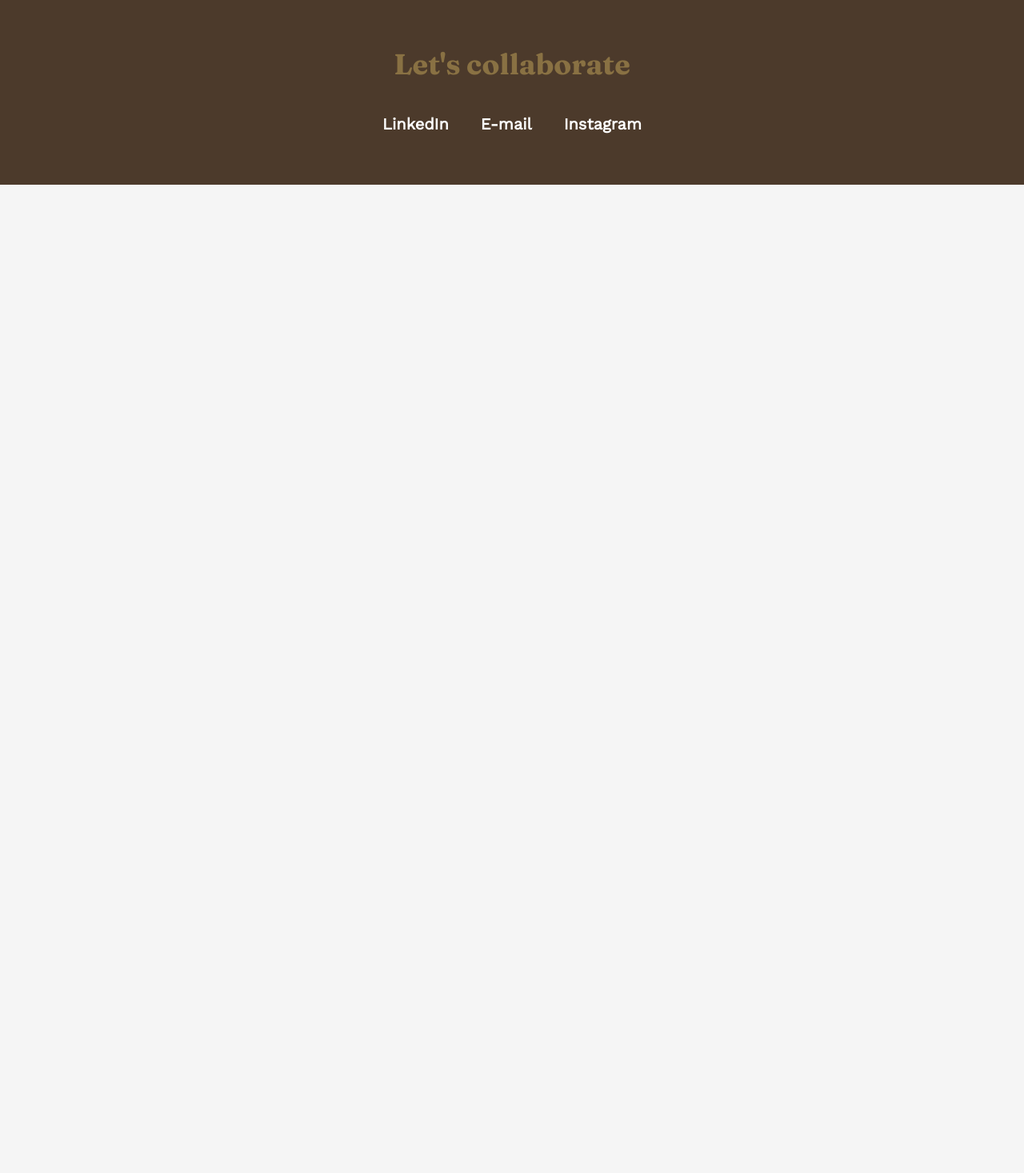
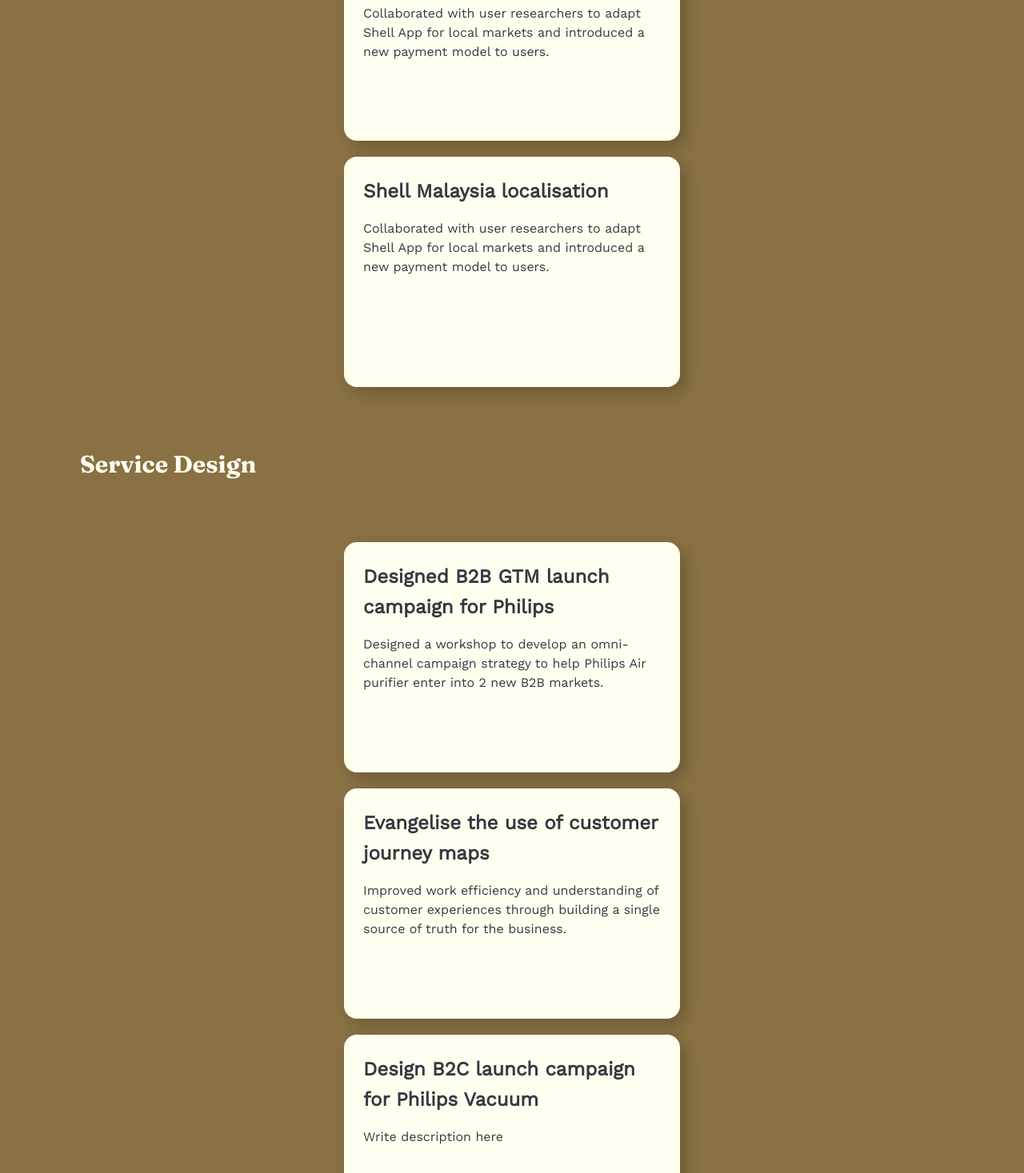
Before and after one commit to kateyibozhou/react-portfolio, a React (Create React App) app: page /projects in a window 1280 px wide. Shown: the part 1330-2797 px from the top of the page at 80% size. Before the commit the page ends 1561 px from the top, so only its background shows below. Built offline with nearby package versions, Linux system fonts and the light colour scheme.

Commit message:
merge fix

```diff
--- a/src/components/CaseStudy.tsx
+++ b/src/components/CaseStudy.tsx
@@ -9,6 +9,15 @@
   [key: string]: string | undefined;
 }
 
+const FullViewPortContainer = styled.section`
+  min-height: 100vh;
+  display: flex;
+  flex-direction: column;
+  align-content: stretch;
+  justify-content: space-between;
+  align-items: stretch;
+`;
+
 const CaseStudyContainer = styled.div`
   text-align: left;
   margin: calc(0.5rem + 2vw);
@@ -18,17 +27,18 @@
 `;
 
 const OnePagerSummary = styled.div`
+  padding: calc(1rem + 4vw);
   display: flex;
   flex-direction: column;
-  align-items: center;
+  text-align: left;
+  align-items: space-between;
   justify-content: center;
   min-height: 100vh;
   background-color: ${({ theme }) => theme.colors.primaryDark};
   color: ${({ theme }) => theme.colors.primaryLight};
-  padding: 40px 20px;
 `;
 
-const Header = styled.div`
+const CaseStudyHeader = styled.div`
   span {
     display: block;
     font-size: 1em;
@@ -36,14 +46,14 @@
   }
 
   h1 {
-    margin: 10px 0;
+    margin: 0.6rem 0;
     font-size: 3em;
     font-weight: bold;
   }
 
   h2 {
-    margin: 10px 0;
-    font-size: 1.5em;
+    margin: 0.6rem 0;
+    font-size: 1.3em;
     font-weight: normal;
     color: ${({ theme }) => theme.colors.primaryLight};
   }
@@ -57,6 +67,7 @@
 `;
 
 const Details = styled.div`
+  flex-grow: 4;
   display: flex;
   justify-content: space-around;
   margin-top: 20px;
@@ -198,13 +209,13 @@
   };
 
   return (
-    <div>
+    <FullViewPortContainer>
       <OnePagerSummary>
-        <Header>
+        <CaseStudyHeader>
           <span>{caseStudy.onePager.duration}</span>
           <h1>{caseStudy.onePager.title}</h1>
           <h2>{caseStudy.onePager.subtitle}</h2>
-        </Header>
+        </CaseStudyHeader>
         <HeroImage src={caseStudy.onePager.image.relativePath} alt={caseStudy.onePager.image.altText} />
         <Details>
           <div className="role">
@@ -251,7 +262,7 @@
           <ul>{renderLearnings(caseStudy.learnings)}</ul>
         </Learnings>
       </CaseStudyContainer>
-    </div>
+    </FullViewPortContainer>
   );
 };
 
--- a/src/components/Projects.js
+++ b/src/components/Projects.js
@@ -1,43 +1,107 @@
 import React from 'react';
+import './SelectedWork.css';
+import styled from 'styled-components';
 import WorkCard from './WorkCard';
-import './SelectedWork.css';
+
+const ProjectCategoryTitle = styled.h2`
+  font-size: 1.5rem;
+  color: ${({ theme }) => theme.colors.primaryLight};
+  text-align: left;
+  width: 80cqw;
+`;
+
+const AutoGrid = styled.div`
+  display: grid;
+  --auto-grid-min-size: 16rem;
+  grid-template-columns: repeat(auto-fill, minmax(var(--auto-grid-min-size), 1fr));
+  gap: 1rem;
+  width: 100%;
+`;
+
+const AutoGridWrapper = styled.section`
+  max-width: 65rem;
+  margin: 0 auto;
+  padding: 0 1rem;
+`;
 
 const Projects = () => {
   return (
     <section className="selected-work">
-      <h2>Product Design</h2>
-      <div className="work-cards">
+      <ProjectCategoryTitle>Product/UX Design</ProjectCategoryTitle>
+      <AutoGridWrapper>
+      <AutoGrid>
         <WorkCard
           title="Increase ExpressVPN user renewal rate by 83%"
           description="Increased renewal revenue by 83% within 7 days of testing by triangulating multiple pieces of data to provide a user-friendly design recommendation."
-          link="/case-study/evpn-increase-user-renewal-rate"
+          path="/case-study/evpn-increase-user-renewal-rate"
         />
         <WorkCard
           title="Optimise ExpressVPN checkout page for mobile"
           description="Created 6% uplift in average order value (AOV) of the checkout page by improving page design by having a mobile-first approach."
-          link="/case-study/optimise-expressvpn-checkout"
+          path="/case-study/evpn-mobile-conversion"
         />
         <WorkCard
           title="Enterprise dashboard MVP"
           description="Designed an easy to use ExpressVPN B2B admin panel as an MVP for Business Development to use for client pitch."
-          link="/case-study/enterprise-dashboard-mvp"
+          path="/case-study/evpn-enterprise-dashboard"
         />
         <WorkCard
           title="Shell mobile app APAC localisation"
           description="Collaborated with user researchers to adapt Shell App for local markets and introduced a new payment model to users."
-          link="/case-study/shell-app-apac-localisation"
+          path="/case-study/shell-apac"
         />
+        <WorkCard
+          title="Shell Malaysia localisation"
+          description="Collaborated with user researchers to adapt Shell App for local markets and introduced a new payment model to users."
+          path="/case-study/shell-malaysia"
+        />
+        </AutoGrid>
+      </AutoGridWrapper>
+      <ProjectCategoryTitle>Service Design</ProjectCategoryTitle>
+      <AutoGridWrapper>
+      <AutoGrid>
         <WorkCard
           title="Designed B2B GTM launch campaign for Philips"
           description="Designed a workshop to develop an omni-channel campaign strategy to help Philips Air purifier enter into 2 new B2B markets."
-          link="/case-study/philips-b2b-gtm-campaign"
+          path="/case-study/philips-b2b-gtm-campaign"
         />
         <WorkCard
-          title="Evangeline the use of customer journey maps"
-          description="Improve work efficiency and understanding of customer experiences through building a single source of truth for the business."
-          link="/case-study/customer-journey-maps"
+          title="Evangelise the use of customer journey maps"
+          description="Improved work efficiency and understanding of customer experiences through building a single source of truth for the business."
+          path="/case-study/customer-journey-maps"
         />
-      </div>
+        <WorkCard
+          title="Design B2C launch campaign for Philips Vacuum"
+          description="Write description here"
+          path="/case-study/philips-b2-vacuum"
+        />
+        <WorkCard
+          title="Xiamen Hospital Communications Design"
+          description="Write description here"
+          path="/case-study/xiamen-hospital"
+        />
+      </AutoGrid>
+      </AutoGridWrapper>
+      <ProjectCategoryTitle>Branding & Packaging</ProjectCategoryTitle>
+      <AutoGridWrapper>
+      <AutoGrid>
+        <WorkCard
+          title="Rejoice branding and packaging for GC and APAC"
+          description="Design shipped across GC and APAC, resulted in significant improvement in consumer visibility metrics and revenue"
+          path="/case-study/rejoice-branding"
+        />
+        <WorkCard
+          title="SK-II Festive 2016"
+          description="Boosted consumer engagement and revenue, reduction in production costs and time-to-market"
+          path="/case-study/skii"
+        />
+        <WorkCard
+          title="Sephora Campaign Management and Optimisation"
+          description="Streamlined campaign resulted in boost in ROI, consumer engagement, and reduction in campaign launch delays"
+          path="/case-study/sephora-campaign"
+        />
+      </AutoGrid>
+      </AutoGridWrapper>
     </section>
   );
 }
--- a/src/components/SelectedWork.css
+++ b/src/components/SelectedWork.css
@@ -5,7 +5,6 @@
   padding: 48px 100px;
   background-color: var(--primary-color-dark);
   gap: 48px;
-
 }
 
 .selected-work .title {
```
